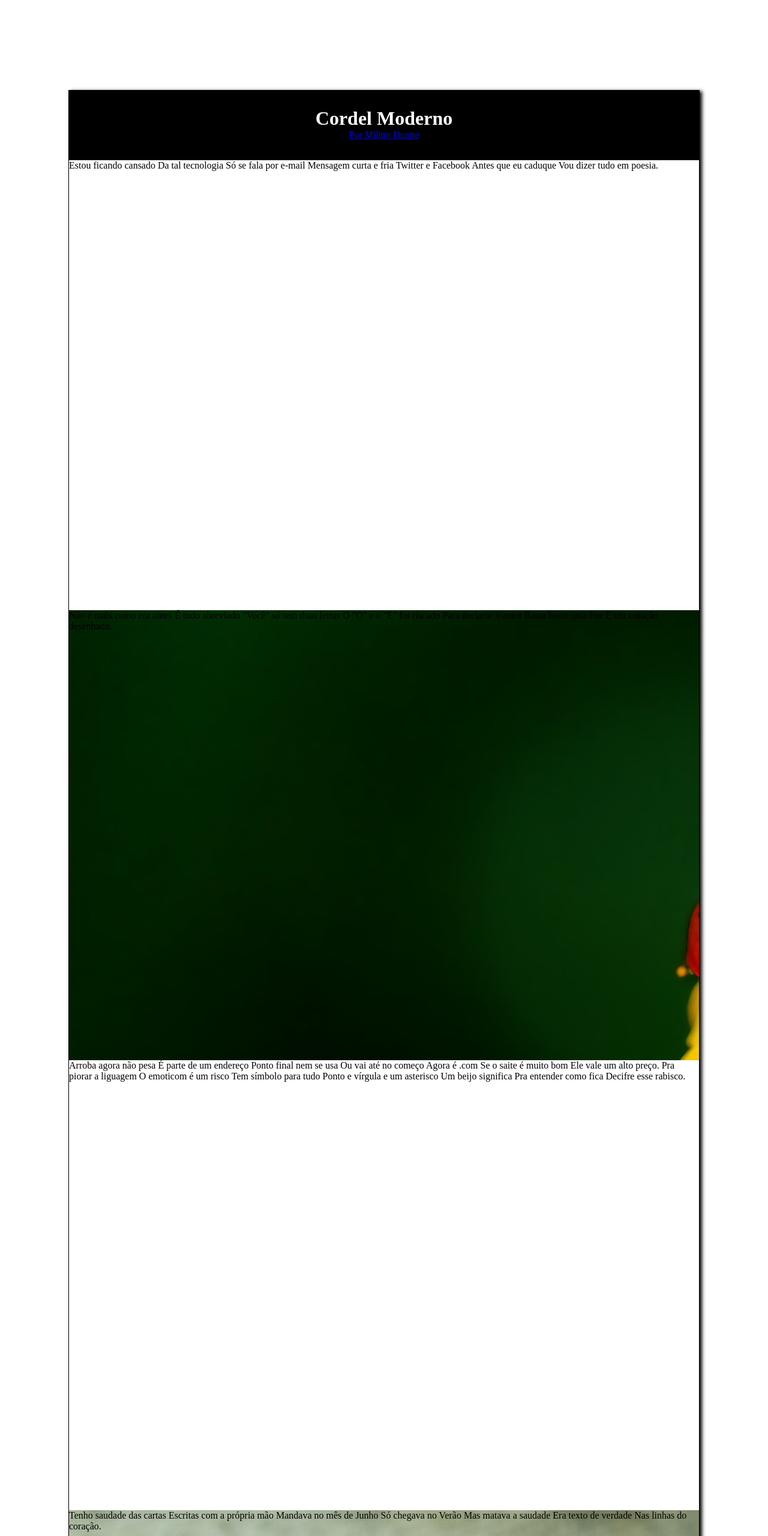
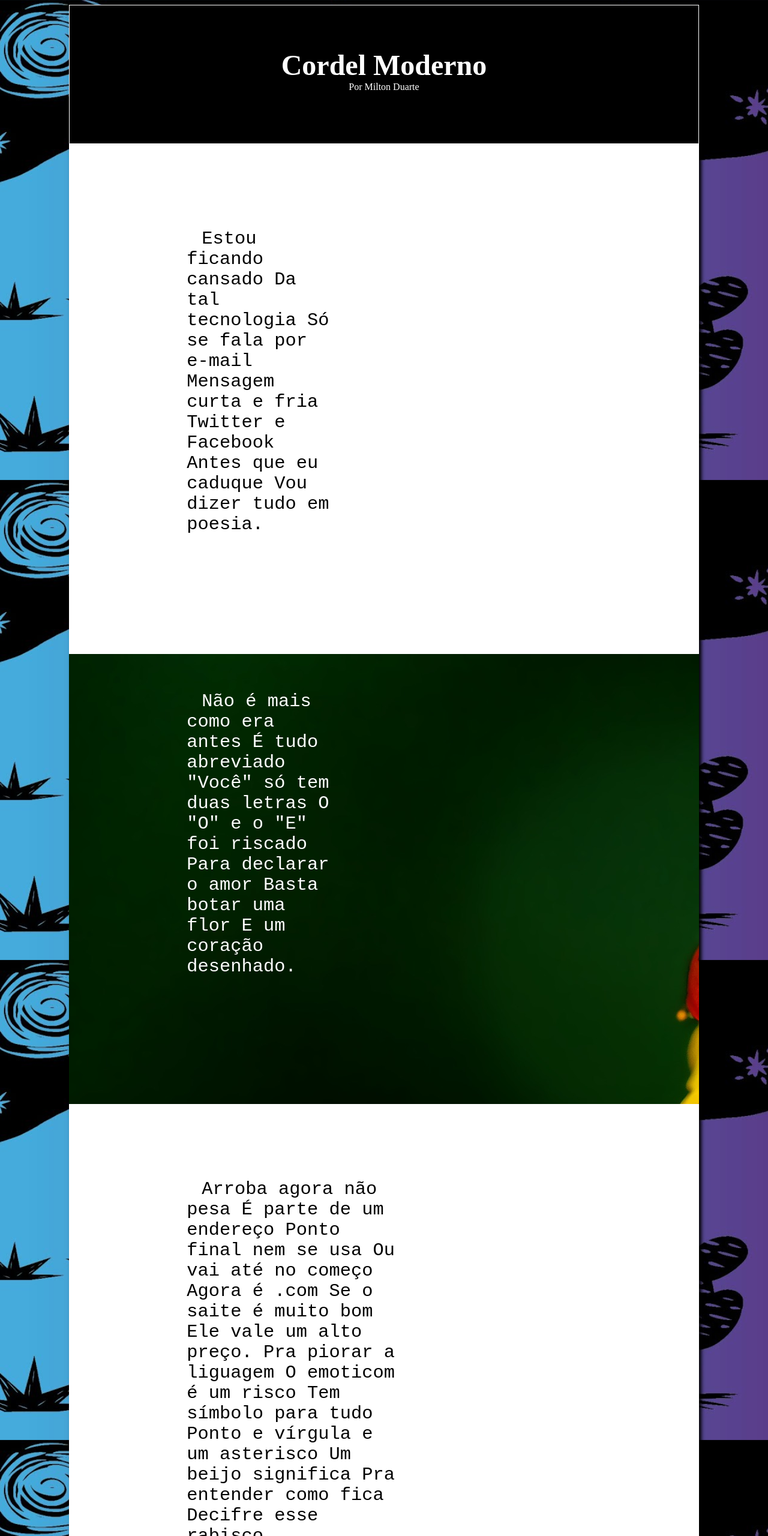
Before and after one commit to wandleysousa/cordeis, a plain HTML site: page pag02/cordel01.html in a window 1280 px wide. Shown: the top 2560 px of the page at 60% size. Drawn offline with Linux system fonts and the light colour scheme.

Commit message:
pag02 update

```diff
--- a/pag02/cordel01.html
+++ b/pag02/cordel01.html
@@ -11,10 +11,11 @@
     <main id="main01">
         <header id="header">
             <h1>Cordel Moderno</h1>
-            <aside><a href="https://www.recantodasletras.com.br/poesias/3186743">Por Milton Duarte</a></aside>
+            <aside><a href="https://www.recantodasletras.com.br/poesias/3186743" target="_blank" rel="external">Por Milton Duarte</a></aside>
         </header>
         <section class="s1">
-            <article>
+            <article id="prim">
+                <p id="p1">
                     Estou ficando cansado
                     Da tal tecnologia
                     Só se fala por e-mail
@@ -22,8 +23,10 @@
                     Twitter e Facebook
                     Antes que eu caduque
                     Vou dizer tudo em poesia.
+                </p>
             </article>
             <article id="a1">
+                <p id="p2">
                     Não é mais como era antes
                     É tudo abreviado
                     "Você" só tem duas letras
@@ -31,8 +34,10 @@
                     Para declarar o amor
                     Basta botar uma flor
                     E um coração desenhado.
+                </p>
             </article>
             <article>
+                <p id="p3">
                     Arroba agora não pesa
                     É parte de um endereço
                     Ponto final nem se usa
@@ -47,8 +52,10 @@
                     Um beijo significa
                     Pra entender como fica
                     Decifre esse rabisco.
+                </p>
             </article>
             <article id="a2">
+                <p id="p4">
                     Tenho saudade das cartas
                     Escritas com a própria mão
                     Mandava no mês de Junho
@@ -56,8 +63,10 @@
                     Mas matava a saudade
                     Era texto de verdade
                     Nas linhas do coração.
+                </p>
             </article>
             <article>
+                <p id="p5">
                     Agora, escrevo e envio
                     Chegando na mesma hora
                     Mas quando vou prosear
@@ -72,6 +81,7 @@
                     Dois pontos são dois joelhos
                     Seus lábios são aparelhos
                     Deixe que Deus interprete.
+                </p>
             </article>
         </section>
 
--- a/pag02/style2.css
+++ b/pag02/style2.css
@@ -1,32 +1,108 @@
 @charset "utf-8";
-/*body{
+body{
     background-image: url('../img/maxresdefault.jpg');
     background-repeat: no-repeat;
     background-size: cover;
     background-attachment: fixed;
     background-position: center center;
-    min-width: 350px;
+    min-width: 200px;
     position: relative;
-}*/
+}
 
 main{
-    border: 1px solid black;
+
     box-shadow: 4px 2px 6px black;
     margin: auto;
     width: 1050px;
     text-align: center;
-    margin-top: 150px;
+    min-width: 200px;
    }
 header{
     background-color: black;
+    border: 1px solid white;
     color: white;
-    padding-top: 7px;
-    padding-bottom: 33px;
-
+    padding-top: 40px;
+    padding-bottom: 40px;
+    height: 150px;
+    min-width: 200px;
 }
 h1{
     padding-bottom: 0px;
     margin-bottom: 0px;
+    font-size: 3em;
+}
+a{
+    color: white;
+    text-decoration: none;
+}
+a:hover{
+    background-color: rgba(74, 131, 133, 0.671);
+    text-decoration: underline;
+    border-radius: 5px;
+    padding: 3px;
+}
+p{
+    text-indent: 25px;
+}
+#p1{
+    font-family: 'Courier New', Courier, monospace;
+    font-size: 1.9em;
+    width: 250px;
+    min-width: 200px;
+    height: 400px;
+    position: absolute;
+
+    left: 24%;
+    top:8%;
+}
+#p2{
+    color: white;
+    font-family: 'Courier New', Courier, monospace;
+    font-size: 1.9em;
+    width: 250px;
+    min-width: 200px;
+    height: 400px;
+    position: absolute;
+
+    left: 24%;
+    top:26%;
+}
+#p3{
+    font-family: 'Courier New', Courier, monospace;
+    font-size: 1.9em;
+    width: 350px;
+    min-width: 200px;
+    height: 400px;
+    position: absolute;
+
+    left: 24%;
+    top:45%;
+}
+#p4{
+    color: white;
+    font-family: 'Courier New', Courier, monospace;
+    font-size: 1.9em;
+    text-shadow: 1px 1px 1px rgba(0, 0, 0, 0.589);
+    width: 300px;
+    min-width: 200px;
+    height: 400px;
+    position: absolute;
+
+    left: 24%;
+    top: 65%;
+
+
+}
+#p5{
+    font-family: 'Courier New', Courier, monospace;
+    font-size: 1.9em;
+    width: 350px;
+    min-width: 200px;
+    height: 400px;
+    position: absolute;
+
+    left: 24%;
+    top:82%;
 }
 
 section{
@@ -35,9 +111,8 @@ section{
 }
 article{
     background-color: white;
-    height: 750px;
+    height: 850px;
     text-align: left;
-    te
 }
 #a1{
     background-image: url('../img/background001.jpg');
```
Lines whose indentation alone changed are shown as unchanged.
